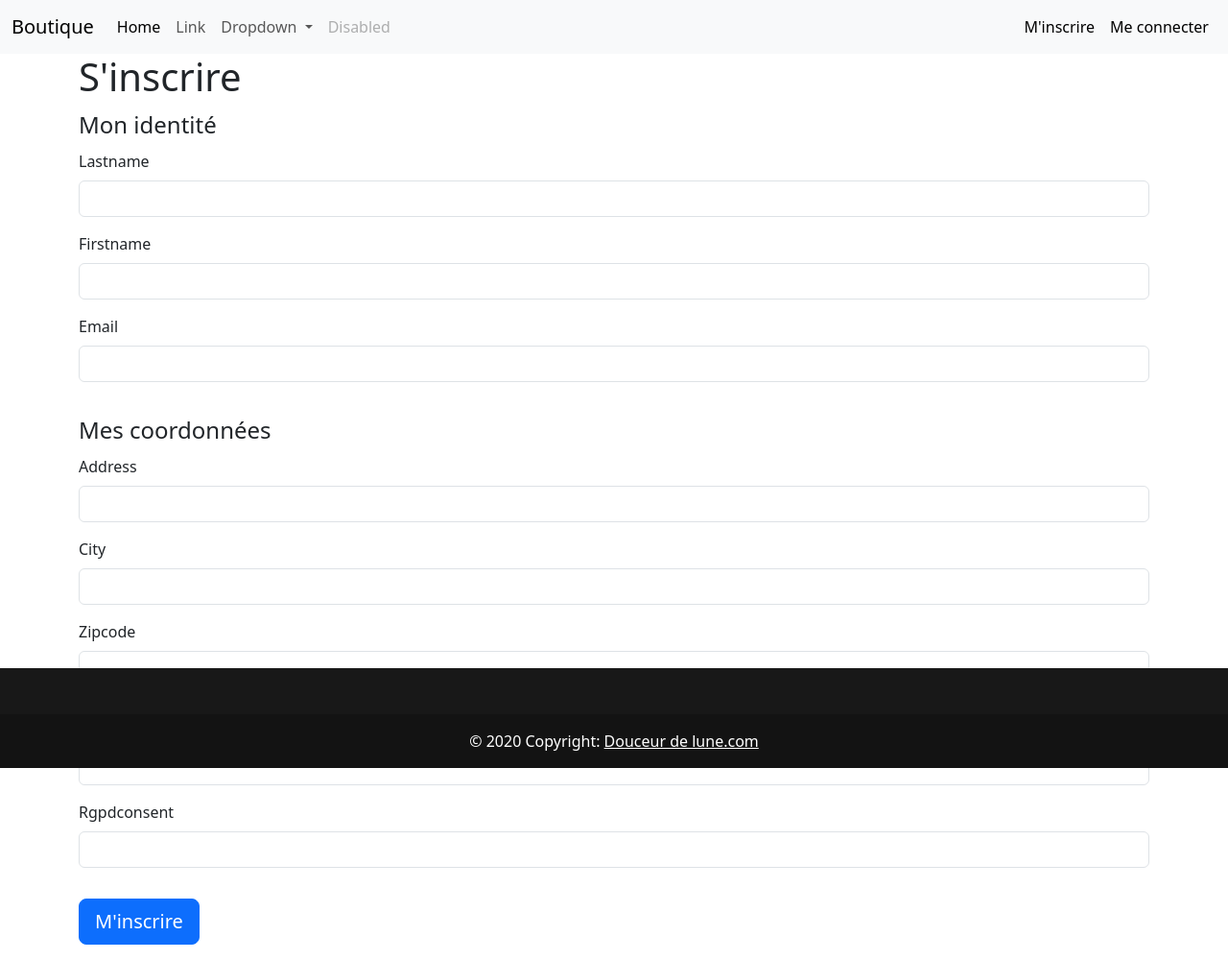
After one commit to Zicka67/Boutique-DouceurDeLune, a Symfony app: template templates/registration/register.html.twig in a window 1280 px wide. The commit adds this page. Shown: the whole page at 96% size. Run offline with Twig, Linux system fonts and the light colour scheme; the template is opened without the code that fills it, so the values that code supplies are empty; form fields are guessed from the names that the template uses; some libraries are stand-ins or nearby versions.

Commit message:
Mise en place des login logout subscription ( make:auth et make:subscription-form )

```diff
--- a/src/Entity/Users.php
+++ b/src/Entity/Users.php
@@ -3,13 +3,16 @@
 namespace App\Entity;
 
 use App\Repository\UsersRepository;
+use DateTimeImmutable;
 use Doctrine\Common\Collections\ArrayCollection;
 use Doctrine\Common\Collections\Collection;
 use Doctrine\ORM\Mapping as ORM;
+use Symfony\Bridge\Doctrine\Validator\Constraints\UniqueEntity;
 use Symfony\Component\Security\Core\User\PasswordAuthenticatedUserInterface;
 use Symfony\Component\Security\Core\User\UserInterface;
 
 #[ORM\Entity(repositoryClass: UsersRepository::class)]
+#[UniqueEntity(fields: ['email'], message: 'There is already an account with this email')]
 class Users implements UserInterface, PasswordAuthenticatedUserInterface
 {
     #[ORM\Id]
@@ -45,7 +48,7 @@ class Users implements UserInterface, PasswordAuthenticatedUserInterface
     private ?string $city = null;
 
     //Pour la date en cours
-    #[ORM\Column(options: ['default' => 'CURRENT_TIMESTAMP'])]
+    #[ORM\Column(type: 'datetime_immutable', options: ['default' => 'CURRENT_TIMESTAMP'])]
     private ?\DateTimeImmutable $created_at = null;
 
     #[ORM\OneToMany(mappedBy: 'users', targetEntity: Orders::class)]
@@ -54,6 +57,7 @@ class Users implements UserInterface, PasswordAuthenticatedUserInterface
     public function __construct()
     {
         $this->orders = new ArrayCollection();
+        $this->created_at = new \DateTimeImmutable();
     }
 
     public function getId(): ?int
--- a/src/Security/UsersAuthenticator.php
+++ b/src/Security/UsersAuthenticator.php
@@ -57,8 +57,8 @@ class UsersAuthenticator extends AbstractLoginFormAuthenticator
         }
 
         // For example:
-        // return new RedirectResponse($this->urlGenerator->generate('some_route'));
-        throw new \Exception('TODO: provide a valid redirect inside '.__FILE__);
+        return new RedirectResponse($this->urlGenerator->generate('app_home'));
+        // throw new \Exception('TODO: provide a valid redirect inside '.__FILE__);
     }
 
     protected function getLoginUrl(Request $request): string
--- a/templates/_partials/_nav.html.twig
+++ b/templates/_partials/_nav.html.twig
@@ -1,6 +1,6 @@
 <nav class="navbar navbar-expand-lg bg-body-tertiary">
     <div class="container-fluid">
-      <a class="navbar-brand" href="#">Navbar</a>
+      <a class="navbar-brand" href="#">Boutique</a>
       <button class="navbar-toggler" type="button" data-bs-toggle="collapse" data-bs-target="#navbarSupportedContent" aria-controls="navbarSupportedContent" aria-expanded="false" aria-label="Toggle navigation">
         <span class="navbar-toggler-icon"></span>
       </button>
@@ -27,11 +27,25 @@
             <a class="nav-link disabled" aria-disabled="true">Disabled</a>
           </li>
         </ul>
-        {# Modifier en sub/connexion  #}
-        <form class="d-flex" role="search">
-          <input class="form-control me-2" type="search" placeholder="Search" aria-label="Search">
-          <button class="btn btn-outline-success" type="submit">Search</button>
-        </form>
+        <ul class="navbar-nav ms-auto mb-2 mb-lg-0">
+          {% if app.user %}
+          <li class="nav-item">
+            <a class="nav-link active" aria-current="page" href="#">Mon compte</a>
+          </li>
+
+          <li class="nav-item">
+            <a class="nav-link active" aria-current="page" href="{{ path('app_logout') }}">Me deconnecter</a>
+          </li>
+          {% else %}
+          <li class="nav-item">
+            <a class="nav-link active" aria-current="page" href="{{ path('app_register') }}">M'inscrire</a>
+          </li>
+          <li class="nav-item">
+            <a class="nav-link active" aria-current="page" href="{{ path('app_login') }}">Me connecter</a>
+          </li>
+          {% endif %}
+
+        </ul>
       </div>
     </div>
   </nav>
--- /dev/null
+++ b/templates/registration/register.html.twig
@@ -0,0 +1,43 @@
+{% extends 'base.html.twig' %}
+
+{% block title %}Inscription{% endblock %}
+
+{% block body %}
+
+
+<section class="container">
+
+    <div class="raw">
+        <div class="col">
+
+            <h1>S'inscrire</h1>
+
+            {{ form_start(registrationForm) }}
+
+            <fieldset class="mb-3">
+                <legend>Mon identité</legend>
+                {{ form_row(registrationForm.lastname) }}
+                {{ form_row(registrationForm.firstname) }}
+                {{ form_row(registrationForm.email) }}
+            </fieldset>
+
+            <fieldset class="mb-3">
+                <legend>Mes coordonnées</legend>
+                {{ form_row(registrationForm.address) }}
+                {{ form_row(registrationForm.city) }}
+                {{ form_row(registrationForm.zipcode) }}
+            </fieldset>
+
+                {{ form_row(registrationForm.plainPassword, {
+                    label: 'Password'
+                }) }}
+                {{ form_row(registrationForm.RGPDConsent) }}
+
+                <button type="submit" class="btn btn-primary btn-lg my-3">M'inscrire</button>
+            {{ form_end(registrationForm) }}
+        </div>
+    </div>
+
+</section>
+
+{% endblock %}
```
Also changed, not shown: src/Controller/RegistrationController.php (added, +50 -0 lines), src/Form/RegistrationFormType.php (added, +97 -0 lines), templates/security/login.html.twig (+17 -5 lines), 1 other file.
